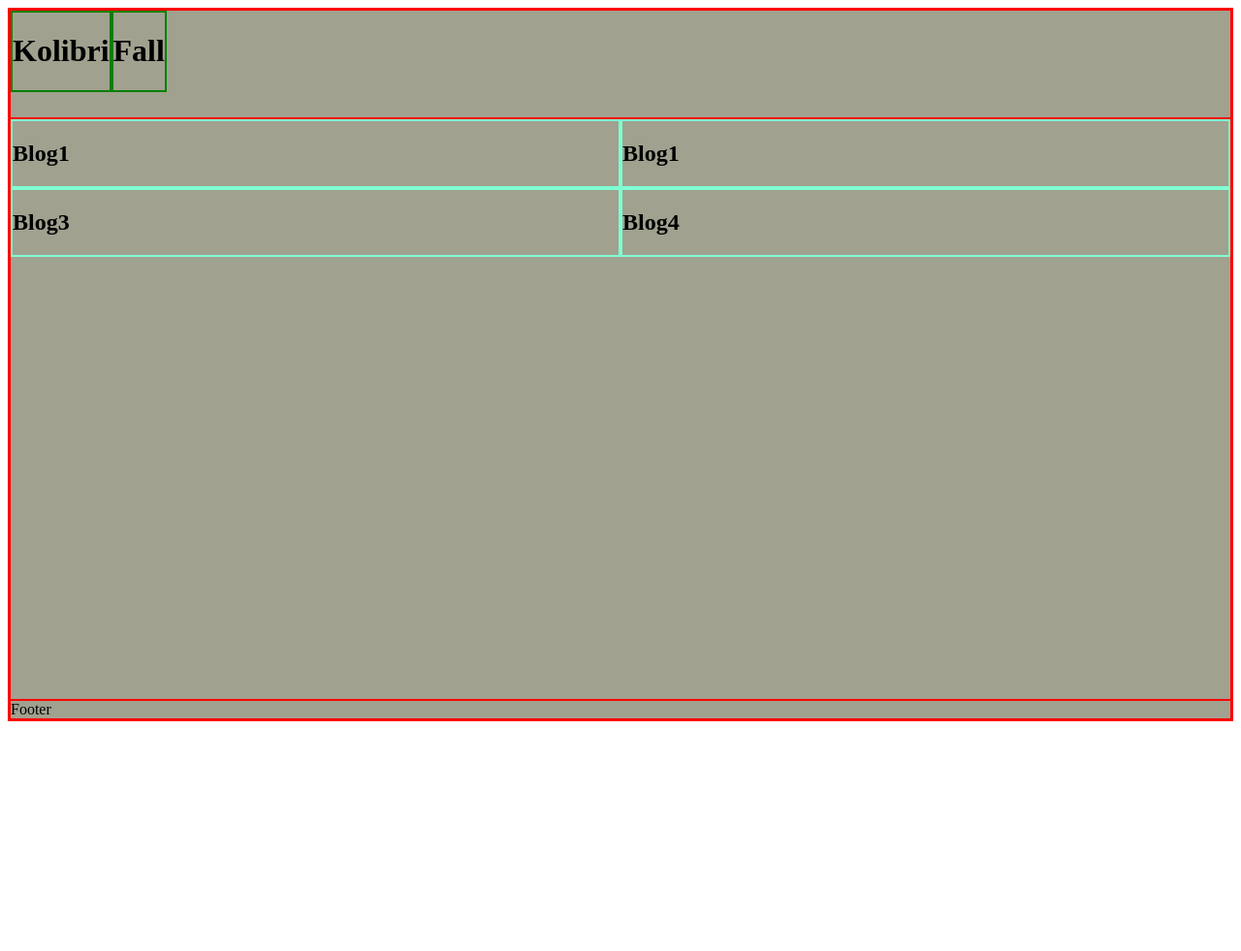
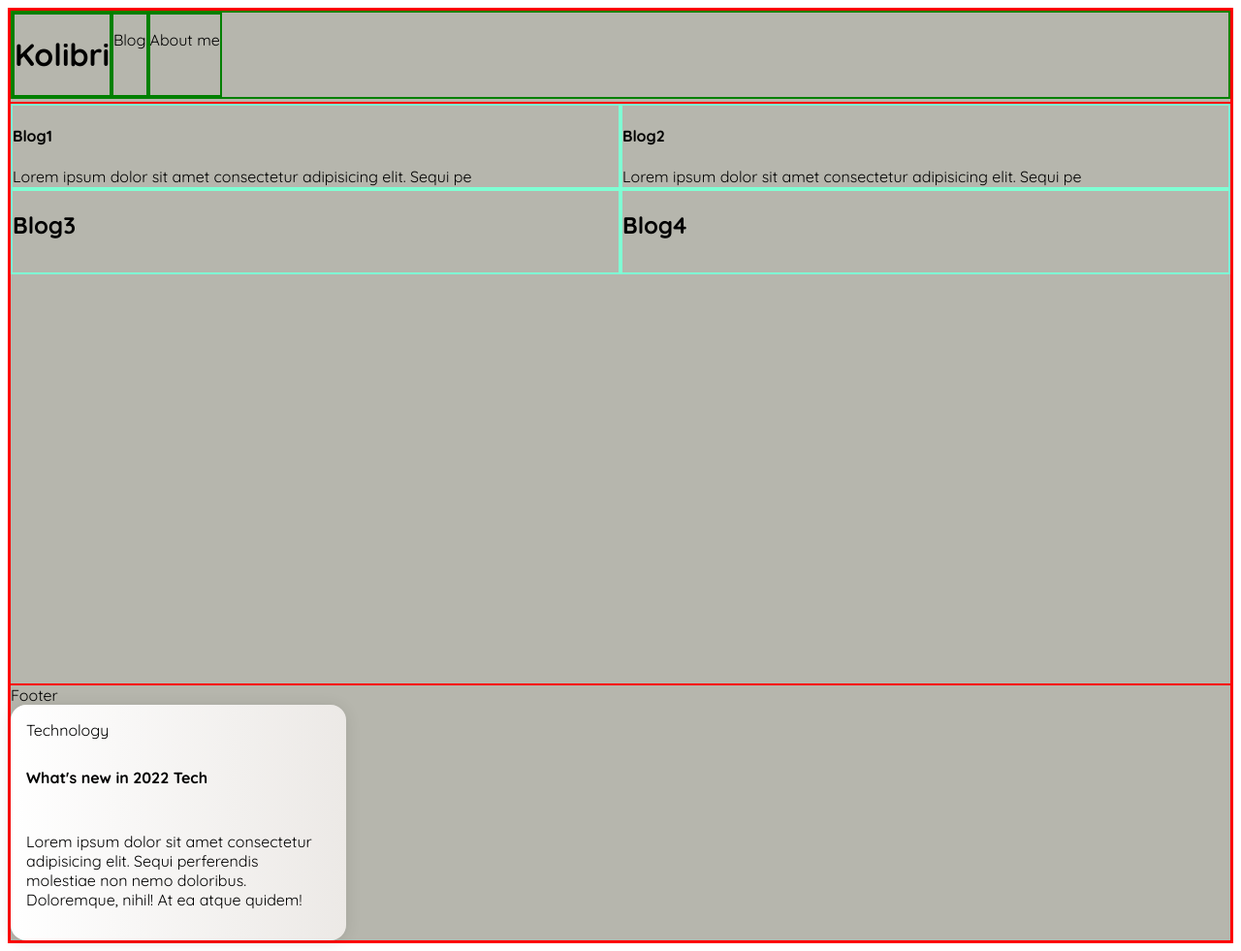
Before and after one commit to carloscastillom/Web-Development, a plain HTML site: page 2.BlogCC/indexw.html in a window 1280 px wide. Shown: the whole page at 97% size. Before the commit the page ends 800 px from the top, so only its background shows below. Drawn offline with Linux system fonts and the light colour scheme.

Commit message:
Add files via upload

```diff
--- a/2.BlogCC/css/style.css
+++ b/2.BlogCC/css/style.css
@@ -1,6 +1,8 @@
+@import url("https://fonts.googleapis.com/css2?family=Quicksand:wght@300..700&display=swap");
+
 .container{
     display:grid;
-    grid-template-rows: 7em 600px;
+    grid-template-rows: 6em 600px;
     /* grid-template-columns: repeat(3, 1fr); */
     /* Initially each element has its own row for small screens */
     grid-template-areas:
@@ -8,6 +10,7 @@
     "main"
     "ft";
     border: 2px solid yellow;
+    font-family: "Quicksand", sans-serif;
   }
   /* add css for nested grid here */
   .nestedGrid{
@@ -23,7 +26,8 @@
   .nestedflexBox{
     display: flex;
     flex-flow: row wrap;
-    grid-template-rows: 50% 50%;
+    grid-template-columns: 50% 50%;
+    border: 2px solid green;
   }
   .nestedflexBox > *{
     border: 2px solid green;
@@ -31,11 +35,12 @@
 
   .box{
       border: 1px solid red;
-      background: #a1a190;
+      background: #b6b6ad;
       }
     .header{
       /* row start/column start/ row end/ column end */
       grid-area:hd;
+      /*background: #209403;*/
     }
     .footer{
       grid-area: ft;
@@ -46,11 +51,31 @@
     .content{
       grid-area: main;
     }
+    .card {
+        display: flex;
+        flex-direction: column;
+        width: clamp(20rem, calc(20rem + 2vw), 22rem);
+        overflow: hidden;
+        box-shadow: 0 .1rem 1rem rgba(0, 0, 0, 0.1);
+        border-radius: 1em;
+        background: #ECE9E6;
+      background: linear-gradient(to right, #FFFFFF, #ECE9E6);
+
+      }
+
+
+      .card__body {
+        padding: 1rem;
+        display: flex;
+        flex-direction: column;
+        gap: .5rem;
+      }
+
   /* If Screen Is Wide Enough */
   @media(min-width:900px) {
   .container{
         display:grid;
-        grid-template-rows: 7em 600px;
+        grid-template-rows: 6em 600px;
         grid-template-areas:
         "hd"
         "main"
--- a/2.BlogCC/indexw.html
+++ b/2.BlogCC/indexw.html
@@ -24,21 +24,36 @@
   <div class = "container">
     <div class="header box">
         <div class="nestedflexBox">
-            <div><h1>Kolibri</h1></div>
-            <div><h1>Fall</h1></div>
+            <div><h1>Kolibri</h1> </div>
+            <div><p>Blog</p></div>
+            <div><p>About me</p></div>
         </div>
     </div>
     <!--<div class="sidebar box"><h1>Blog Posts</h1><a href="post.html">Most Recent Post</a></div> -->
     <div class="content box">
 <!-- nest grid here -->
       <div class="nestedGrid">
-        <div><h2>Blog1</h2></div>
-        <div><h2>Blog1</h2></div>
+        <div>
+            <h4>Blog1</h4>
+            <p>Lorem ipsum dolor sit amet consectetur adipisicing elit. Sequi pe</p>
+        </div>
+        <div>
+            <h4>Blog2</h4>
+            <p>Lorem ipsum dolor sit amet consectetur adipisicing elit. Sequi pe</p>
+        </div>
         <div><h2>Blog3</h2></div>
         <div><h2>Blog4</h2></div>
       </div>
     </div>
-    <div class="footer box">Footer</div>
+    <div class="footer box">Footer
+        <div class="card">
+            <div class="card__body">
+                <span class="tag tag-blue">Technology</span>
+                <h4>What's new in 2022 Tech</h4>
+                <p>Lorem ipsum dolor sit amet consectetur adipisicing elit. Sequi perferendis molestiae non nemo doloribus. Doloremque, nihil! At ea atque quidem!</p>
+              </div>
+        </div>
+    </div>
   </div>
   </body>
 </html>
```
